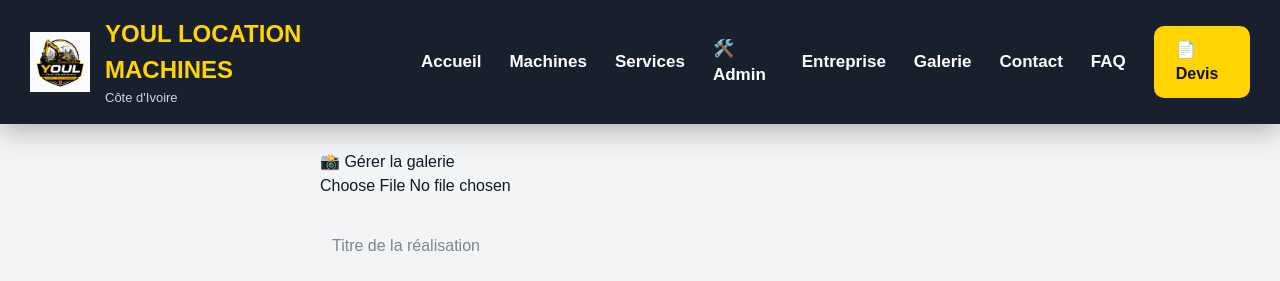
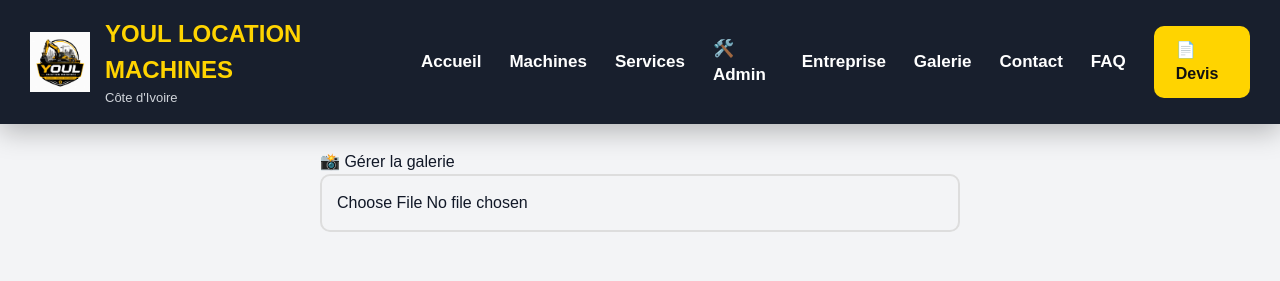
Before and after one commit to Youll133/youl-location-machines, a Next.js app: page /admin/galerie in a window 1280 px wide. Shown: the top 281 px of the page. Built offline with nearby package versions, Linux system fonts and the light colour scheme; no server answers; the database is empty.

Commit message:
fix: correction upload galerie

```diff
--- a/app/admin/galerie/page.tsx
+++ b/app/admin/galerie/page.tsx
@@ -92,11 +92,35 @@ setMachine("");
   type="file"
   accept="image/*"
   onChange={(e) => {
-          if (e.target.files?.length) {
-            setImage(e.target.files[0]);
+    const fichier = e.currentTarget.files?.[0] || null;
+
+    setImage(fichier);
+
+    if (fichier) {
+      console.log("Photo sélectionnée :", fichier.name);
     }
   }}
+  style={{
+    width: "100%",
+    padding: "15px",
+    marginBottom: "10px",
+    border: "2px solid #ddd",
+    borderRadius: "10px",
+    cursor: "pointer",
+  }}
 />
+
+{image && (
+  <p
+    style={{
+      marginBottom: "20px",
+      color: "#16a34a",
+      fontWeight: "bold",
+    }}
+  >
+    ✅ Photo sélectionnée : {image.name}
+  </p>
+)}
 
       <br />
       <br />
```
Lines whose indentation alone changed are shown as unchanged.
